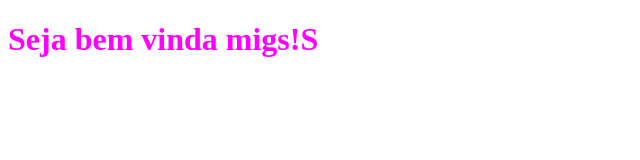
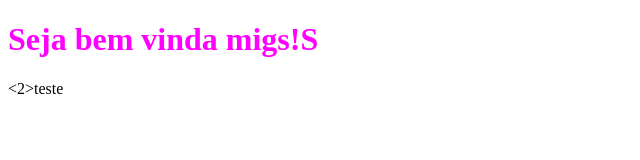
Before and after one commit to KetDomingos/projeto-em-dupla, a website: page www/index.html in a window 1280 px wide. Shown: the full height of the page, 0-640 px from the left. Drawn offline with Linux system fonts and the light colour scheme.

Commit message:
parágrafo novo

```diff
--- a/www/index.html
+++ b/www/index.html
@@ -13,5 +13,6 @@
 </head>
 <body>
 <h1>Seja bem vinda migs!S</h1>
+<2>teste</h2>
 </body>
 </html>
```
